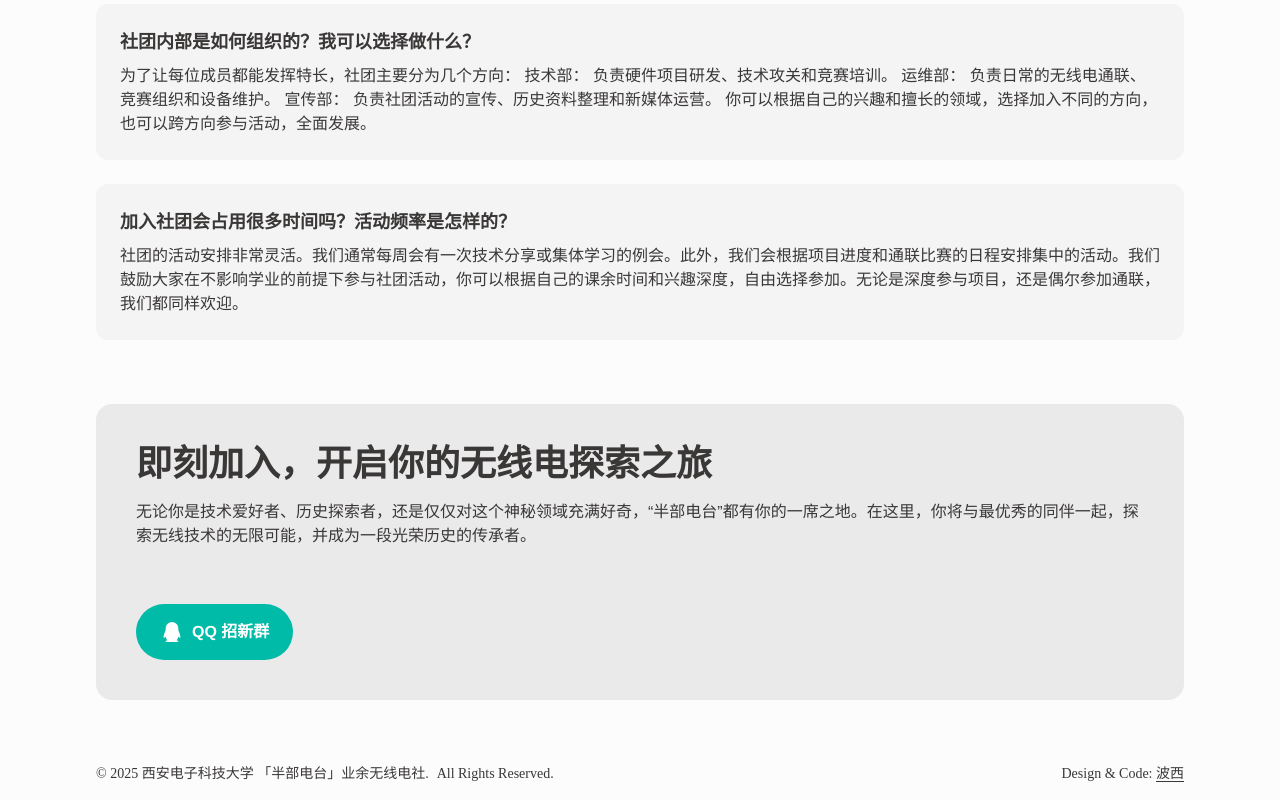
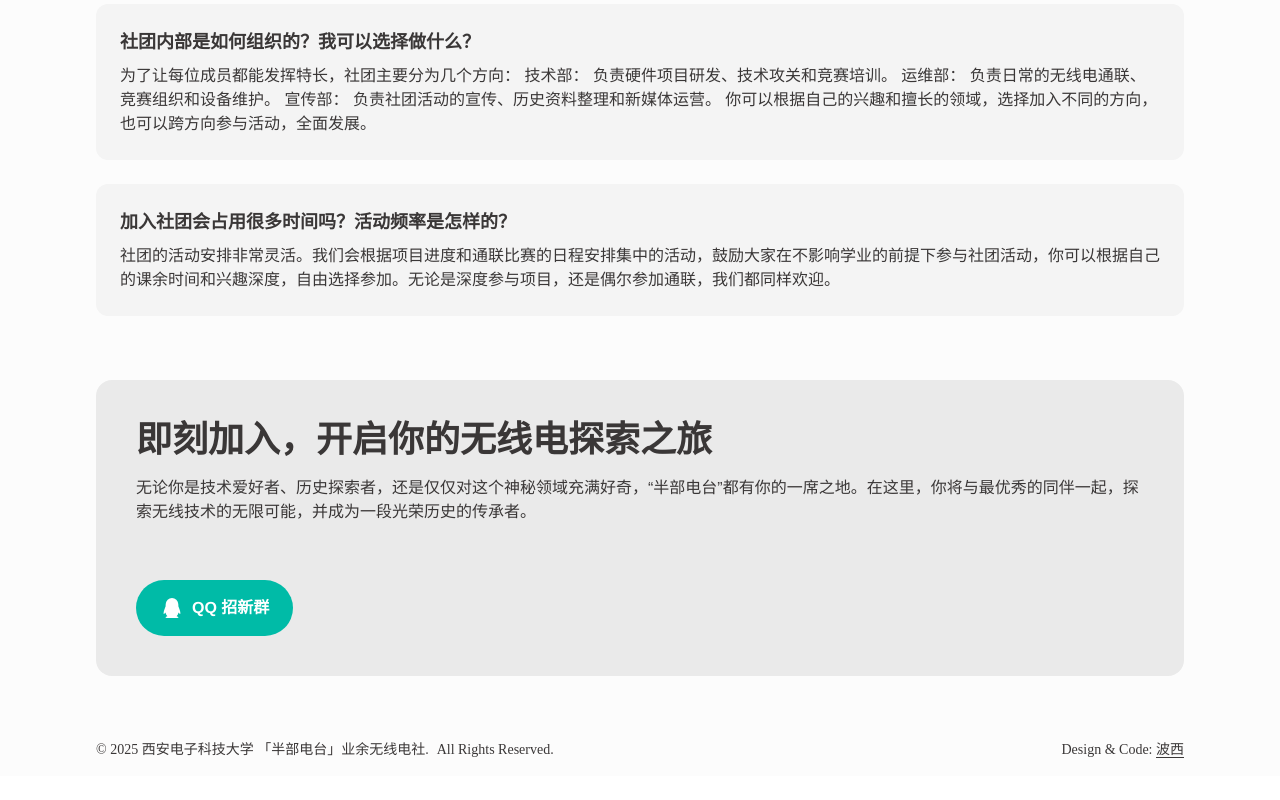
Before and after one commit to xduham/astro-ham-homepage-design2, an Astro site: page / in a window 1280 px wide. Shown: the part 4202-5002 px from the top of the page. After the commit the page ends 4978 px from the top, so only its background shows below. Built offline with nearby package versions, Linux system fonts and the light colour scheme; Astro itself is replaced by a stand-in of ours.

Commit message:
FAQ Section 措辞修正

```diff
--- a/src/components/Home/FAQ_Section.astro
+++ b/src/components/Home/FAQ_Section.astro
@@ -23,7 +23,7 @@ const FAQs = [
     },
     {
         question: "加入社团会占用很多时间吗？活动频率是怎样的？",
-        answer: "社团的活动安排非常灵活。我们通常每周会有一次技术分享或集体学习的例会。此外，我们会根据项目进度和通联比赛的日程安排集中的活动。我们鼓励大家在不影响学业的前提下参与社团活动，你可以根据自己的课余时间和兴趣深度，自由选择参加。无论是深度参与项目，还是偶尔参加通联，我们都同样欢迎。"
+        answer: "社团的活动安排非常灵活。我们会根据项目进度和通联比赛的日程安排集中的活动，鼓励大家在不影响学业的前提下参与社团活动，你可以根据自己的课余时间和兴趣深度，自由选择参加。无论是深度参与项目，还是偶尔参加通联，我们都同样欢迎。"
     },
 ]
 ---
```
